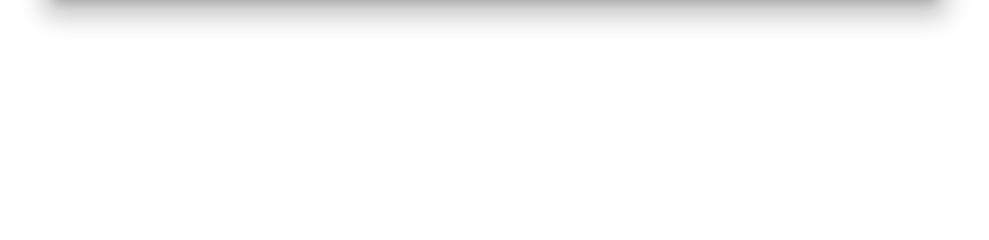
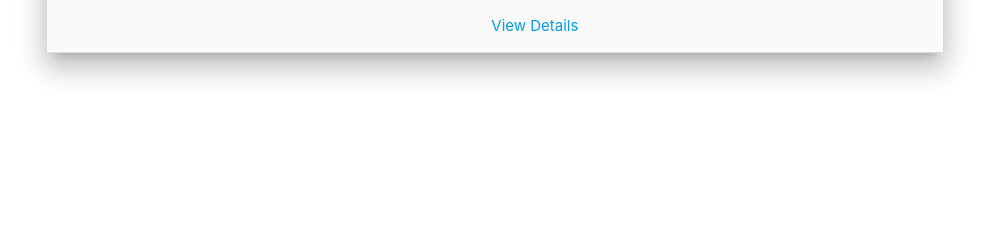
Before and after one commit to juliusferrer/Haier-online-payslip, a PHP site: page /employee/index.php in a window 1280 px wide. Shown: the part 328-568 px from the top of the page, without its empty margins (145-1134 px from the left). Run offline with PHP 8.4, Linux system fonts and the light colour scheme; a user stored in the database is signed in; data comes from the database, SQL or seed files in the repository; data that the repository does not hold is empty.

Commit message:
Added query parameter in the View Details button

```diff
--- a/employee/index.php
+++ b/employee/index.php
@@ -86,7 +86,7 @@
             while($row = mysqli_fetch_array($result2, MYSQLI_ASSOC)){
                echo '<tr>';
                   echo '<td>&nbsp;'.$row['payPeriod'].'</td>';
-                  echo '<td>&nbsp;<a href="payslip.php?id='.$row['id'].'"></td>';
+                  echo '<td>&nbsp;<a href="payslip.php?employee_id='.$row['employee_id'].'&payPeriod='.$row['payPeriod'].'">View Details</td>';
                   echo '<td>&nbsp;'.$row['netPay'].'</td>';
 
                   echo '</tr>';
```
